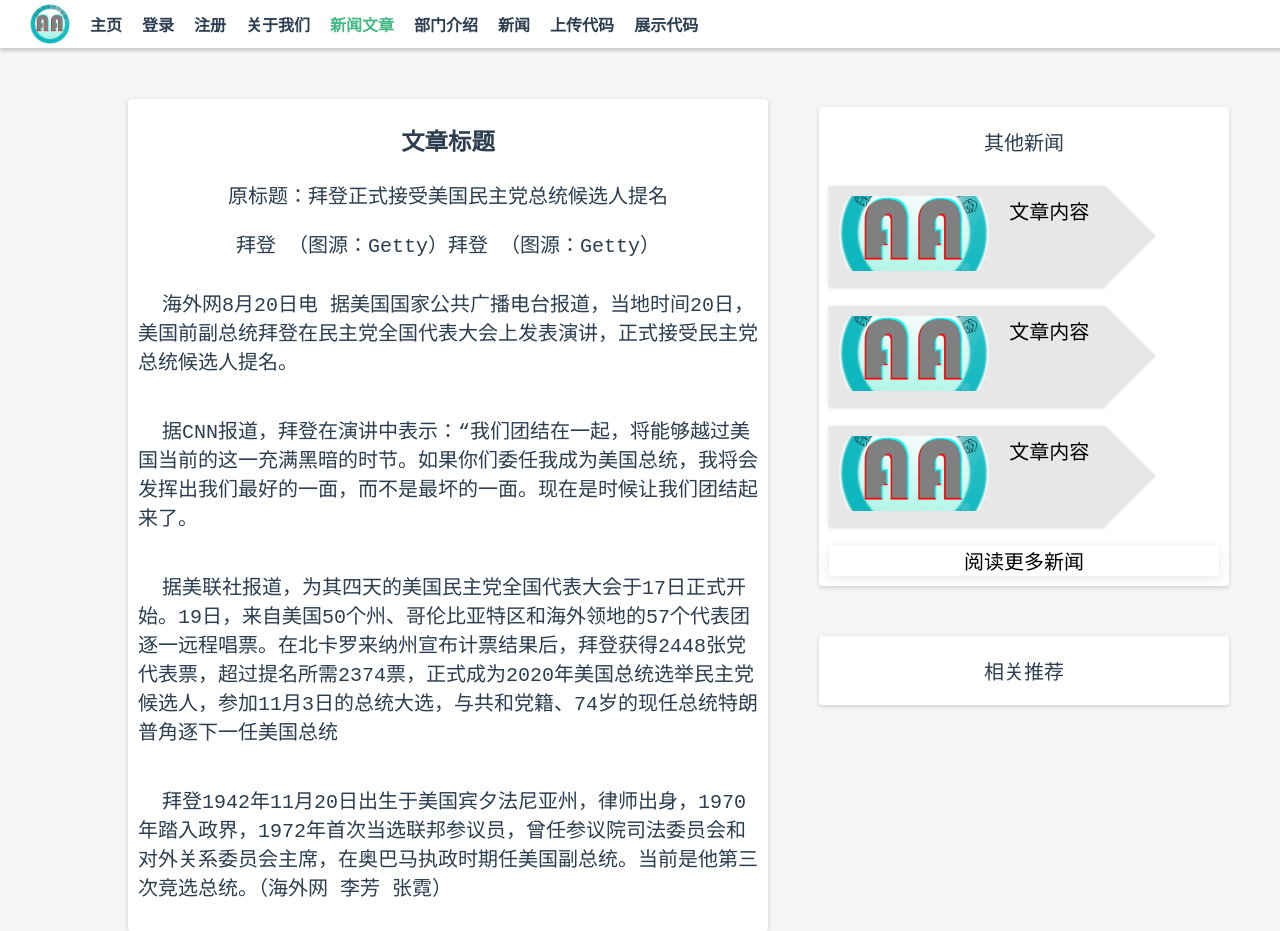
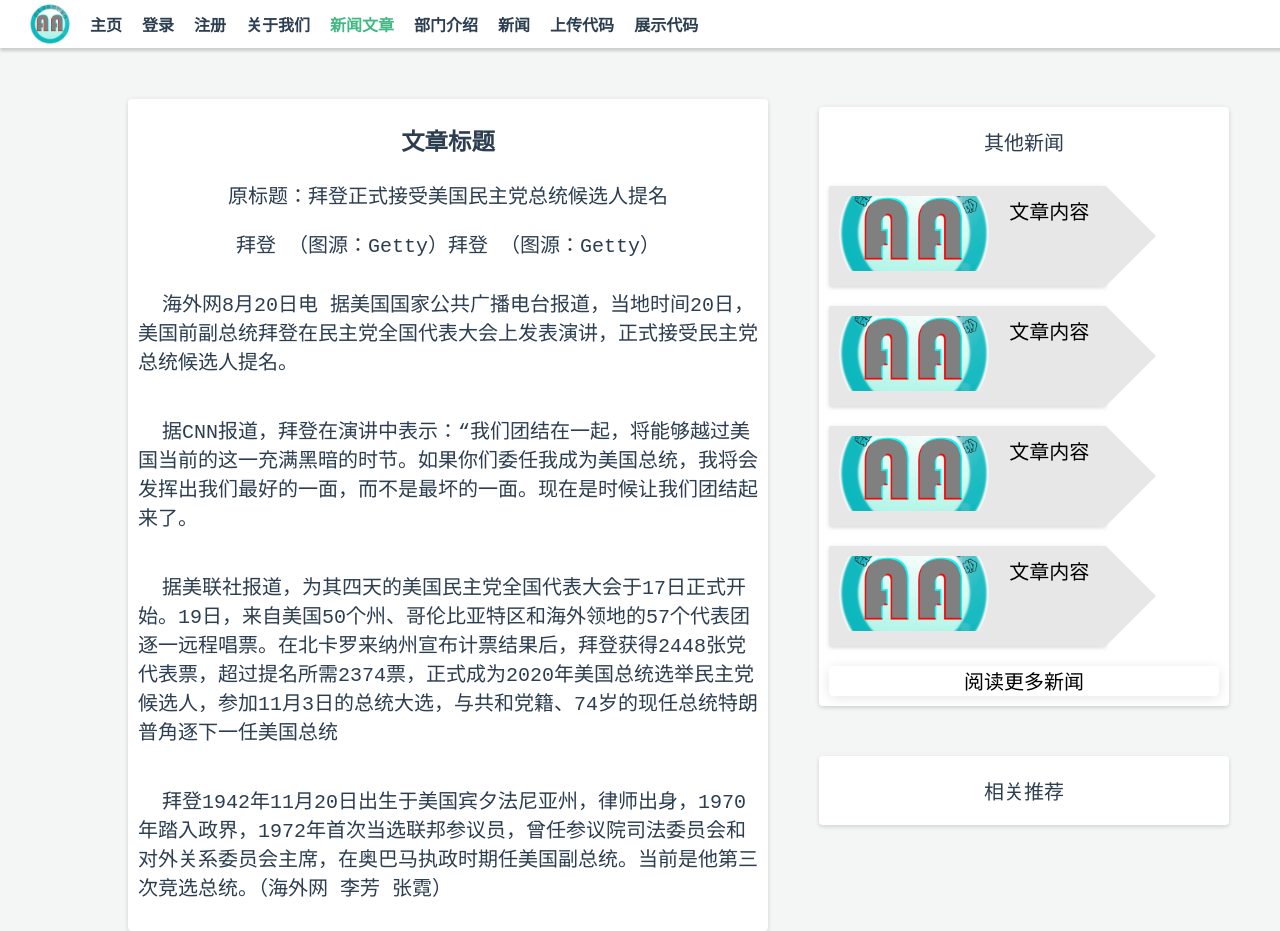
Before and after one commit to whpu-aa/website, a Vue app in the folder FrontEnd/: page /NewsArticles in a window 1280 px wide. Built offline with nearby package versions, Linux system fonts and the light colour scheme.

Commit message:
将articleList改为滑动并增加防抖函数

```diff
--- a/FrontEnd/src/views/NewsArticles.vue
+++ b/FrontEnd/src/views/NewsArticles.vue
@@ -10,6 +10,7 @@
         <div class="morearticle">
           <p>其他新闻</p>
           <!--跳转至其他文章-->
+          <div class="wrapper">
             <div class="articleList">
               <more-article-item
                 v-for="info in infos"
@@ -17,6 +18,12 @@
                 :info="info"
               ></more-article-item>
             </div>
+          </div>
+          <div
+            v-loading="loading"
+            class="loading"
+            element-loading-spinner="el-icon-loading"
+          ></div>
           <!--跳转到新闻目录-->
           <div class="readMore">
             <router-link to="/News">阅读更多新闻</router-link>
@@ -70,10 +77,75 @@ export default {
           iconSrc: "logo.png",
           articleContents: "文章内容",
         },
+        {
+          id: 4,
+          targetHref: "http://www.baidu.com",
+          iconSrc: "logo.png",
+          articleContents: "文章内容",
+        },
+        {
+          id: 5,
+          targetHref: "http://www.baidu.com",
+          iconSrc: "logo.png",
+          articleContents: "文章内容",
+        },
+        {
+          id: 6,
+          targetHref: "http://www.baidu.com",
+          iconSrc: "logo.png",
+          articleContents: "文章内容",
+        },
+        {
+          id: 7,
+          targetHref: "http://www.baidu.com",
+          iconSrc: "logo.png",
+          articleContents: "文章内容",
+        },
       ],
+      loading: false,
     };
   },
-  methods: {},
+  mounted() {
+    this.scroll();
+  },
+  methods: {
+    scroll() {
+      //监听滚动事件
+      let refresh = this.debounce(this.changeLoading);
+      let wrapperScroll = document.getElementsByClassName("wrapper");
+      wrapperScroll[0].addEventListener("scroll", () => {
+        //变量scrollTop是滚动条滚动时，距离顶部的距离
+        let scrollTop = wrapperScroll[0].scrollTop;
+        //变量clientHeight是可视区的高度
+        let clientHeight = wrapperScroll[0].clientHeight;
+        //变量scrollHeight是滚动条的总高度
+        let scrollHeight = wrapperScroll[0].scrollHeight;
+        console.log("scrollTop" + scrollTop);
+        console.log("clientHeight" + clientHeight);
+        console.log("scrollHeight" + scrollHeight);
+        if (scrollTop + clientHeight >= scrollHeight) {
+          refresh();
+        }
+      });
+    },
+    changeLoading() {
+      //定义滑到底部后的操作函数  后期为获取新一页新闻消息
+      this.loading = true;
+      setTimeout(() => {
+        this.loading = false;
+      }, 1000);
+    },
+    //防抖函数
+    debounce(func, delay = 200) {
+      let timer = null;
+      return function (...args) {
+        if (timer) clearTimeout(timer);
+        timer = setTimeout(() => {
+          func.apply(this, args);
+        }, delay);
+      };
+    },
+  },
 };
 </script>
 
@@ -131,10 +203,13 @@ a {
   flex-basis: 32%;
   flex-direction: column;
 }
+.wrapper {
+  height: 480px;
+  overflow: auto;
+}
 .articleList {
   display: flex;
   flex-direction: column;
-  height: auto;
   margin-bottom: 10px;
   background-color: #ffffff;
 }
```
Lines whose indentation alone changed are shown as unchanged.
